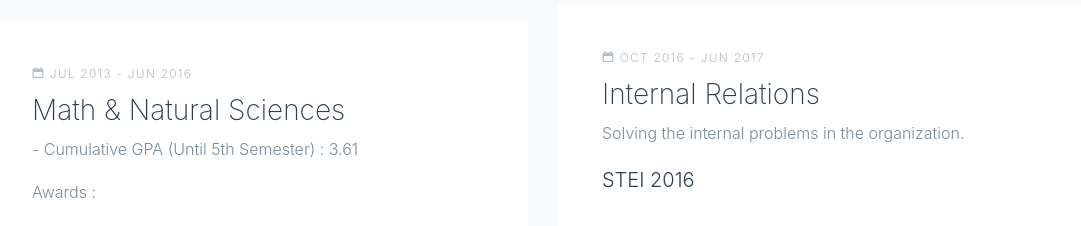
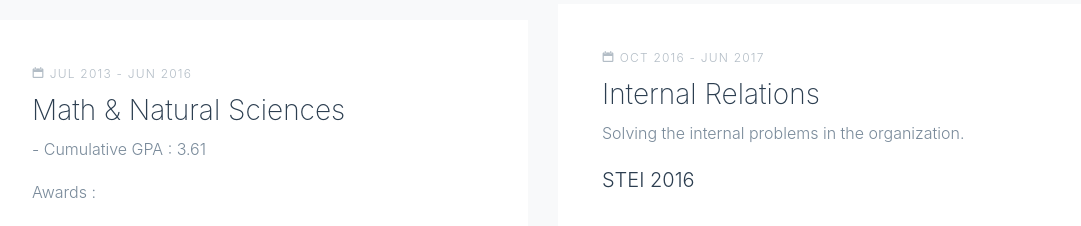
Before and after one commit to dimitrika/dimitrika197.github.io, a plain HTML site: page index.html in a window 1280 px wide. Shown: the part 2640-2866 px from the top of the page, without its empty margins (97-1178 px from the left). Drawn offline with nearby package versions, Linux system fonts and the light colour scheme; some packages are replaced by stand-ins of ours; no server answers; files whose address does not match are found by name.

Commit message:
Update index.html

```diff
--- a/index.html
+++ b/index.html
@@ -196,7 +196,7 @@
             <div class="resume-item mb-4">
               <span class="date"><span class="icon-calendar"></span> Jul 2013 - Jun 2016</span>
               <h3>Math & Natural Sciences</h3>
-	      <p>- Cumulative GPA (Until 5th Semester) : 3.61</p>
+	      <p>- Cumulative GPA : 3.61</p>
               <p>Awards :</p>
               <p>- Silver Medal, 2015 ICAS Mathematics</p>
               <p>- Silver Medal, 2013 The Asia International Mathematical Olympiad Hongkong </p>
```
